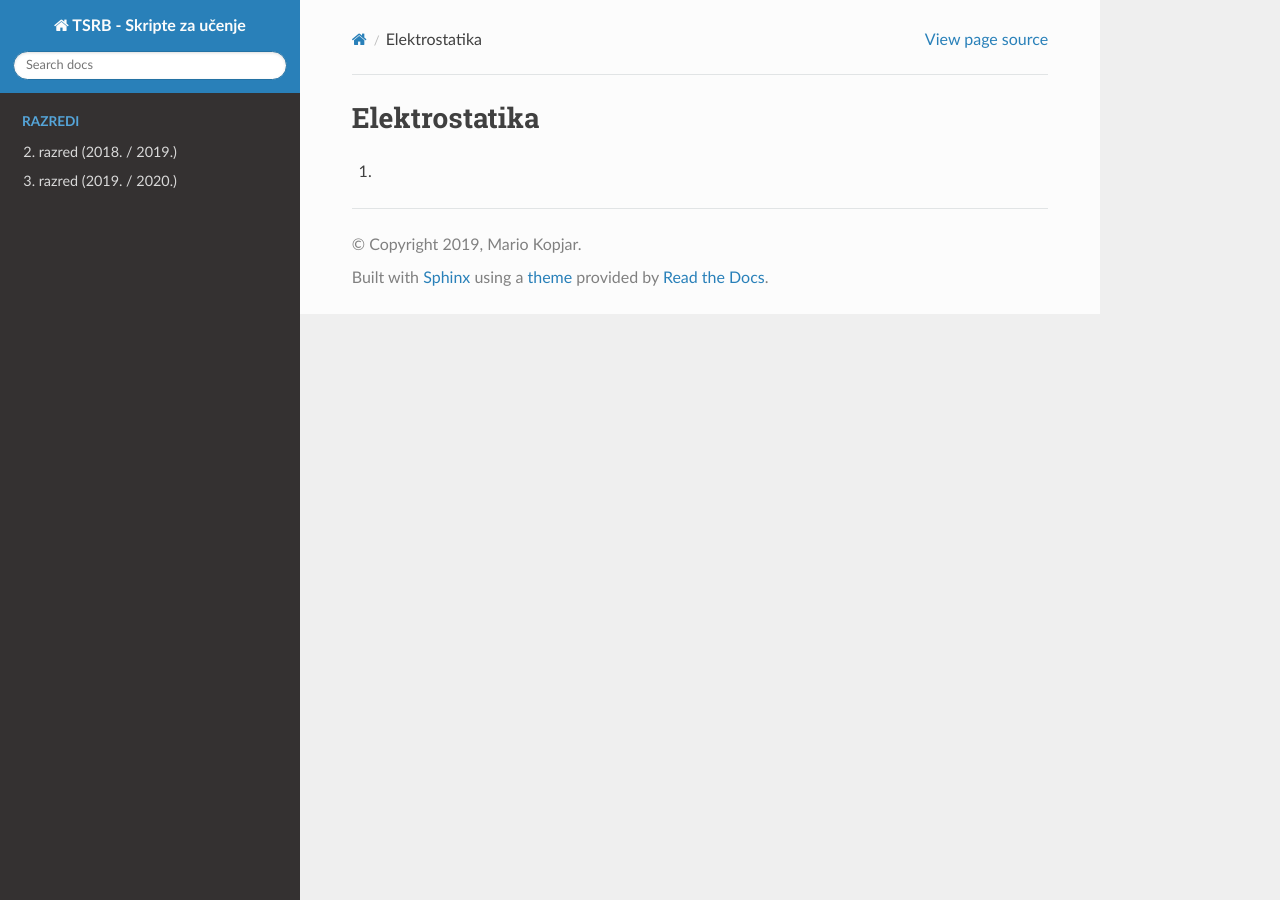
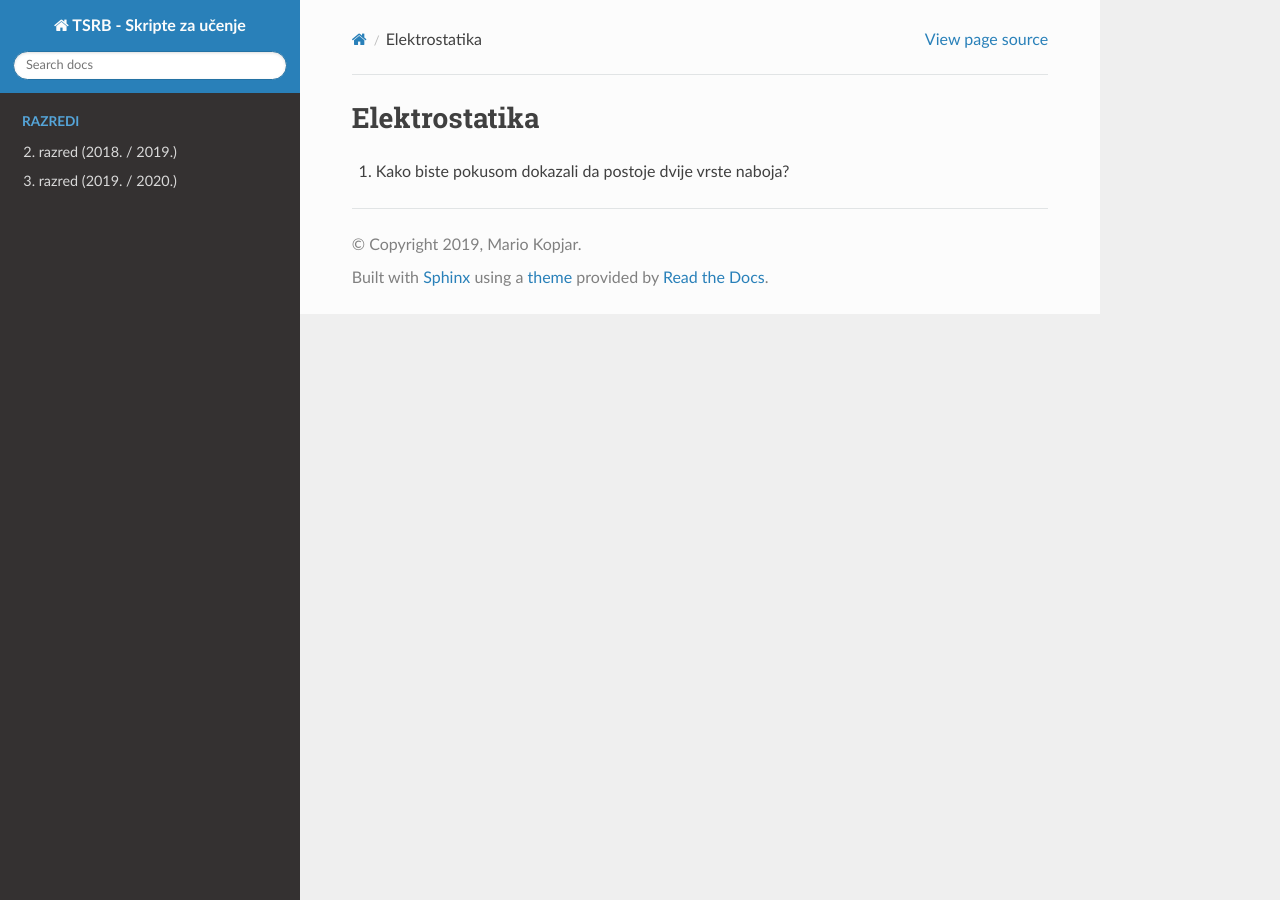
Before and after one commit to recycleTheC/tsrb-h_razred, a Sphinx documentation site: the page built from source/3_razred/fizika/elektrostatika.rst, in a window 1280 px wide. Built offline with Sphinx 7.4.7 and the Read the Docs theme 2.0.0, drawn with Linux system fonts in a browser that asks for light colours; pages that are not in the unit, such as notebooks, are missing from menus.

Commit message:
EDIT: Vrste naboja

```diff
--- a/source/3_razred/fizika/elektrostatika.rst
+++ b/source/3_razred/fizika/elektrostatika.rst
@@ -1,4 +1,4 @@
 Elektrostatika
 ==============
 
-1.
+1. Kako biste pokusom dokazali da postoje dvije vrste naboja?
```
